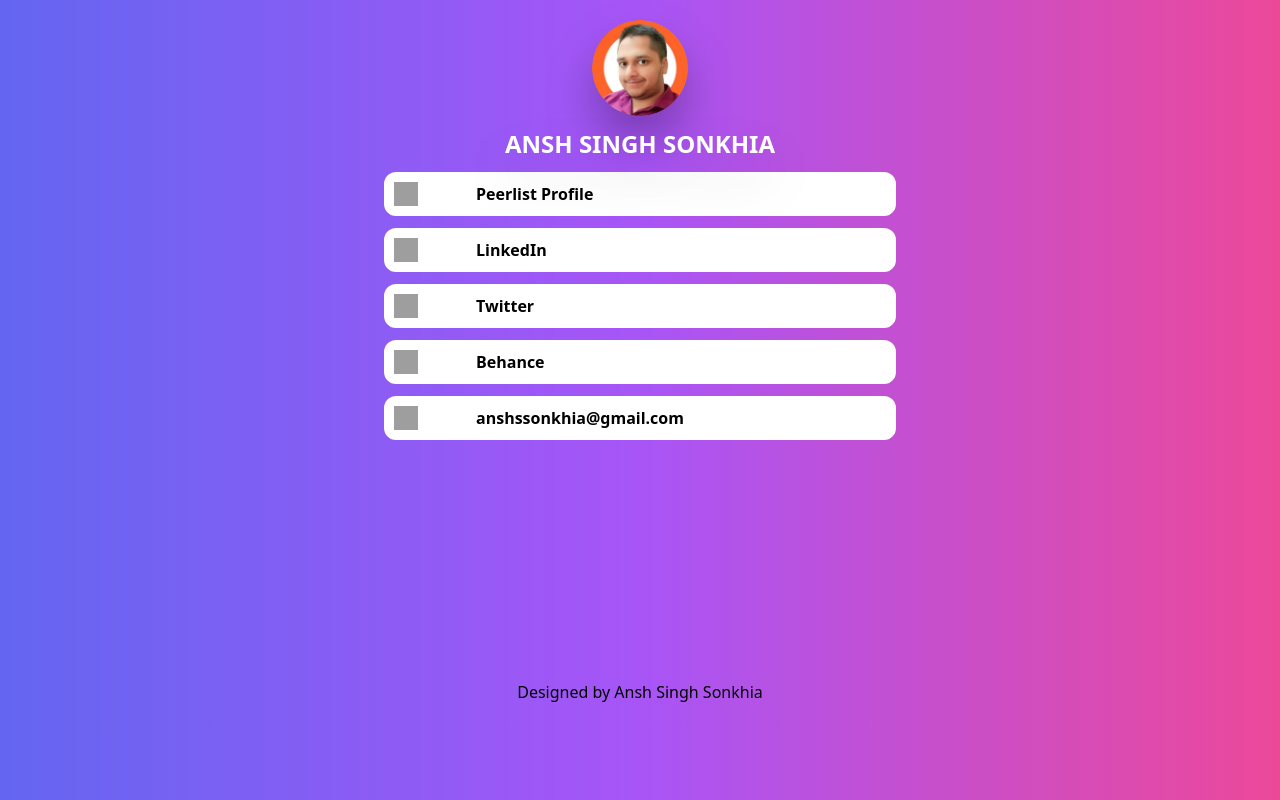
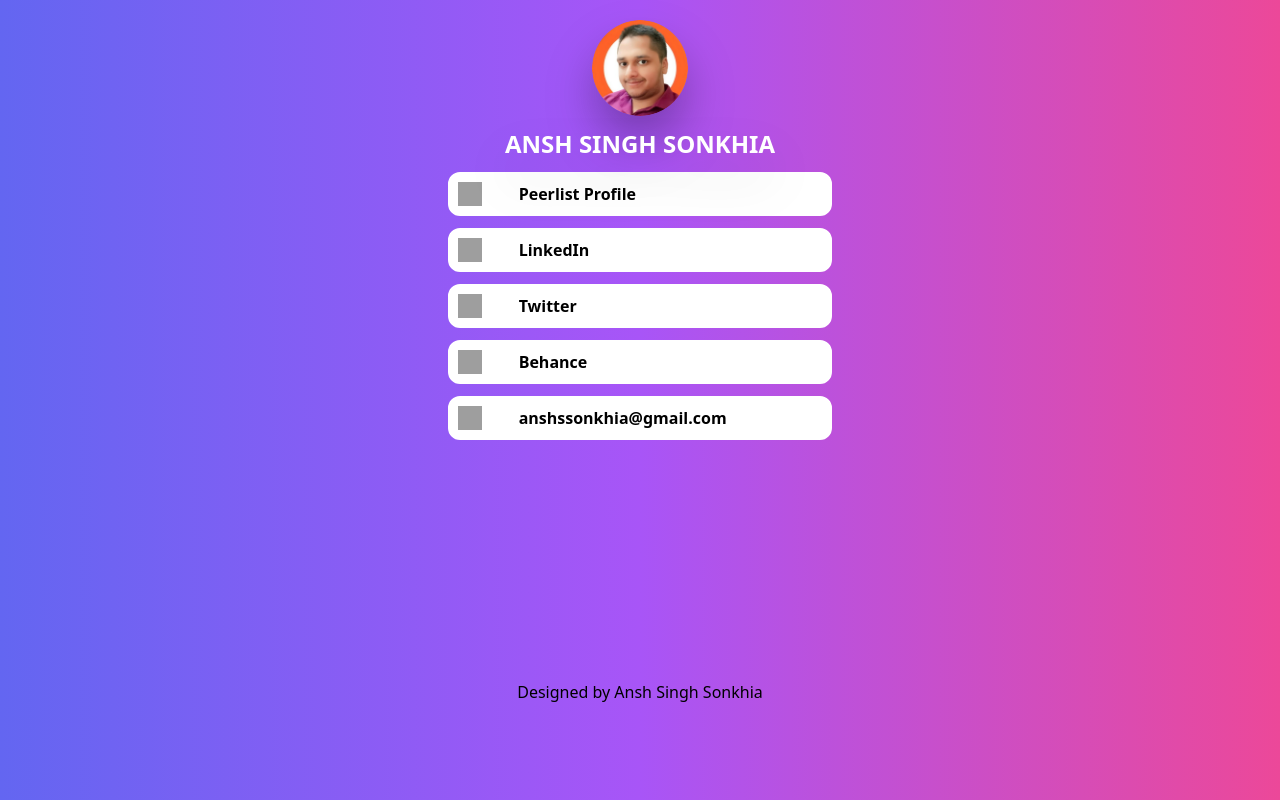
Before and after one commit to AnshSinghSonkhia/LinkTree-Alternative-Using-TailwindCSS, a website built with Vite: page index.html in a window 1280 px wide. Built offline with nearby package versions, Linux system fonts and the light colour scheme; grey boxes are pictures that could not be loaded.

Commit message:
More Responsive Design

```diff
--- a/index.html
+++ b/index.html
@@ -23,7 +23,7 @@
         <section class="flex flex-col items-center justify-center space-y-3 links">
 
             <a href="https://peerlist.io/anshssonkhia" target=”_blank”>
-                <button class="linkedin w-[96vw] lg:w-[50vw] xl:w-[40vw] mx-auto grid grid-cols-6 items-center bg-white border-2 border-white rounded-xl py-2 px-2">
+                <button class="linkedin w-[96vw] sm:w-[50vw] md:w-[40vw] lg:w-[35vw] xl:w-[30vw] mx-auto grid grid-cols-6 items-center bg-white border-2 border-white rounded-xl py-2 px-2">
                     <img src="https://peerlist.io/peerlist-mask-icon.svg" alt="twitter" class="w-6 h-6 "> <!-- md:hidden -->
                     <p class="col-span-4 font-bold leading-none text-black text-start">
                     Peerlist Profile
@@ -33,7 +33,7 @@
 
 
             <a href="https://www.linkedin.com/in/anshsinghsonkhia/" target=”_blank”>
-                <button class="linkedin w-[96vw] lg:w-[50vw] xl:w-[40vw] mx-auto grid grid-cols-6 items-center bg-white border-2 border-white rounded-xl py-2 px-2" type="button">
+                <button class="linkedin w-[96vw] sm:w-[50vw] md:w-[40vw] lg:w-[35vw] xl:w-[30vw] mx-auto grid grid-cols-6 items-center bg-white border-2 border-white rounded-xl py-2 px-2" type="button">
                     <img src="https://cdn-icons-png.flaticon.com/512/1377/1377213.png" alt="linkedin" class="w-6 h-6 ">
                     <p class="col-span-4 font-bold leading-none text-black text-start">
                     LinkedIn
@@ -43,7 +43,7 @@
 
             <a href="https://twitter.com/AnshSSonkhia" target=”_blank”>
 
-                <button class="linkedin w-[96vw] lg:w-[50vw] xl:w-[40vw] mx-auto grid grid-cols-6 items-center bg-white border-2 border-white rounded-xl py-2 px-2">
+                <button class="linkedin w-[96vw] sm:w-[50vw] md:w-[40vw] lg:w-[35vw] xl:w-[30vw] mx-auto grid grid-cols-6 items-center bg-white border-2 border-white rounded-xl py-2 px-2">
                     <img src="https://cdn-icons-png.flaticon.com/512/3670/3670127.png" alt="twitter" class="w-6 h-6">
                     <p class="col-span-4 font-bold leading-none text-black text-start">
                     Twitter
@@ -52,7 +52,7 @@
             </a>
 
             <a href="https://www.behance.net/AnshSinghSonkhia" target=”_blank”>
-                <button class="linkedin w-[96vw] lg:w-[50vw] xl:w-[40vw] mx-auto grid grid-cols-6 items-center bg-white border-2 border-white rounded-xl py-2 px-2">
+                <button class="linkedin w-[96vw] sm:w-[50vw] md:w-[40vw] lg:w-[35vw] xl:w-[30vw] mx-auto grid grid-cols-6 items-center bg-white border-2 border-white rounded-xl py-2 px-2">
                     <img src="https://cdn-icons-png.flaticon.com/512/1377/1377230.png" alt="twitter" class="w-6 h-6">
                     <p class="col-span-4 font-bold leading-none text-black text-start">
                     Behance
@@ -61,7 +61,7 @@
             </a>
 
             <a href="mailto:anshssonkhia@gmail.com" target=”_blank”>
-                <button class="linkedin w-[96vw] lg:w-[50vw] xl:w-[40vw] mx-auto grid grid-cols-6 items-center bg-white border-2 border-white rounded-xl py-2 px-2">
+                <button class="linkedin w-[96vw] sm:w-[50vw] md:w-[40vw] lg:w-[35vw] xl:w-[30vw] mx-auto grid grid-cols-6 items-center bg-white border-2 border-white rounded-xl py-2 px-2">
                     <img src="https://cdn-icons-png.flaticon.com/512/888/888853.png" alt="twitter" class="w-6 h-6">
                     <p class="col-span-4 font-bold leading-none text-black text-start">
                     anshssonkhia@gmail.com
```
